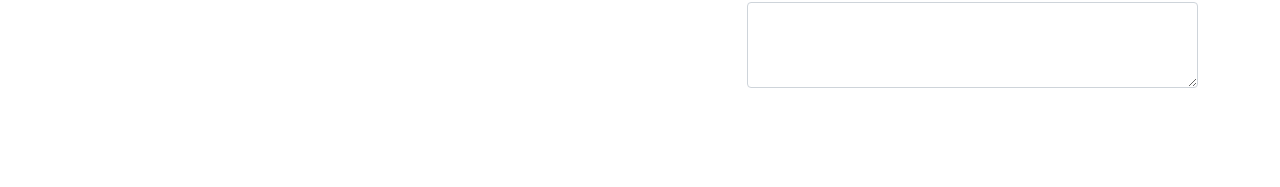
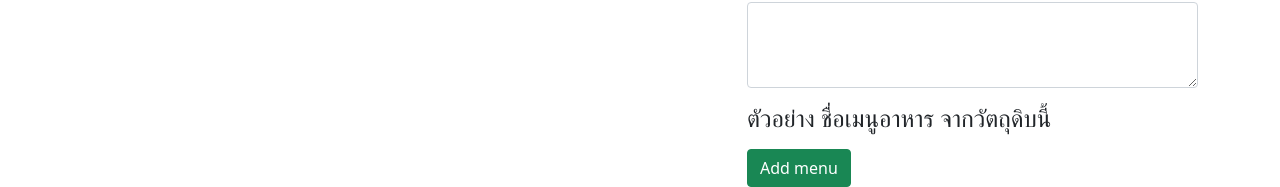
Before and after one commit to NuengPK/aquaticpd, an Angular app: page /AquaticFoods/new in a window 1280 px wide. Shown: the part 752-939 px from the top of the page. Before the commit the page ends 856 px from the top, so only its background shows below. Built offline with nearby package versions, Linux system fonts and the light colour scheme.

Commit message:
onDeleteMenu and onclear

```diff
--- a/src/app/aquatic-edit/aquatic-edit.component.html
+++ b/src/app/aquatic-edit/aquatic-edit.component.html
@@ -22,9 +22,8 @@
           signupForm.get('url')?.value ||
           signupForm.get('detail')?.value
         "
-        type="button"
+        type="reset"
         class="ms-1 btn btn-warning"
-        (click)="onClear()"
       >
         Clear
       </button>
@@ -33,7 +32,12 @@
   <div class="row">
     <div class="mb-3">
       <label class="form-label" for="">ชื่อสินค้า</label>
-      <input class="form-control" type="text" formControlName="name" #nameInput/>
+      <input
+        class="form-control"
+        type="text"
+        formControlName="name"
+        #nameInput
+      />
       <span
         *ngIf="
           !signupForm.get('name')?.value && signupForm.get('name')?.touched
@@ -46,7 +50,12 @@
   <div class="row">
     <div class="mb-3">
       <label class="form-label" for="">รับจำนวน</label>
-      <input class="form-control" type="text" formControlName="quantity" #quantityInput/>
+      <input
+        class="form-control"
+        type="text"
+        formControlName="quantity"
+        #quantityInput
+      />
       <span
         *ngIf="
           !signupForm.get('quantity')?.value &&
@@ -60,7 +69,7 @@
   <div class="row">
     <div class="mb-3">
       <label class="form-label" for="">URL ของภาพประกอบ</label>
-      <input class="form-control" type="text" formControlName="url" #urlInput/>
+      <input class="form-control" type="text" formControlName="url" #urlInput />
       <span
         *ngIf="!signupForm.get('url')?.value && signupForm.get('url')?.touched"
         class="telp-block mb-2"
@@ -90,7 +99,28 @@
         id="exampleFormControlTextarea1"
         rows="3"
         formControlName="detail"
-      #detailTextarea></textarea>
+        #detailTextarea
+      ></textarea>
+    </div>
+  </div>
+  <div class="row">
+    <div class="md-3">
+      <h4>ตัวอย่าง ชื่อเมนูอาหาร จากวัตถุดิบนี้</h4>
+      <div class="row mt-1" *ngFor="let manuControl of controls; let i = index">
+        <div class="btn-group">
+          <input type="text" class="ms-1 form-control" [formControlName]="i" />
+          <button
+            class="btn btn-danger"
+            type="button"
+            (click)="onDeleteMenu(i)"
+          >
+            X
+          </button>
+        </div>
+      </div>
+      <button class="mt-2 btn btn-success" type="button" (click)="onAddMenu()">
+        Add menu
+      </button>
     </div>
   </div>
 </form>
--- a/src/app/aquatic-edit/aquatic-edit.component.ts
+++ b/src/app/aquatic-edit/aquatic-edit.component.ts
@@ -1,5 +1,5 @@
 import { Component, ElementRef, OnInit, ViewChild } from '@angular/core';
-import { FormControl, FormGroup, Validators } from '@angular/forms';
+import { FormArray, FormControl, FormGroup, Validators } from '@angular/forms';
 import { ActivatedRoute, Params } from '@angular/router';
 import { AquaticFoodService } from '../shared/aquatic-food.service';
 
@@ -24,17 +24,25 @@ export class AquaticEditComponent implements OnInit {
       'quantity': new FormControl(null,Validators.required),
       'url': new FormControl(null,Validators.required),
       'detail': new FormControl(null,Validators.required),
+      'menu': new FormArray([])
     })
   }
 
   onSubmit(){
     this.aquaticFoodService.addAquaticFood(this.signupForm.value.name,this.signupForm.value.quantity,this.signupForm.value.url,this.signupForm.value.detail)
     console.log(this.signupForm)
+    this.signupForm.reset
   }
-  onClear(){
-    this.name.nativeElement.value = ''
-    this.quantity.nativeElement.value = ''
-    this.url.nativeElement.value = ''
-    this.detail.nativeElement.value = ''
+  onAddMenu(){
+    const controls = new FormControl(null,Validators.required);
+    (<FormArray>this.signupForm.get('menu')).push(controls);
   }
+  onDeleteMenu(i:number){
+    (<FormArray>this.signupForm.get('menu')).removeAt(i);
+  }
+  get controls() {
+    return(this.signupForm.get('menu') as FormArray).controls;
+  }
+
+
 }
```
